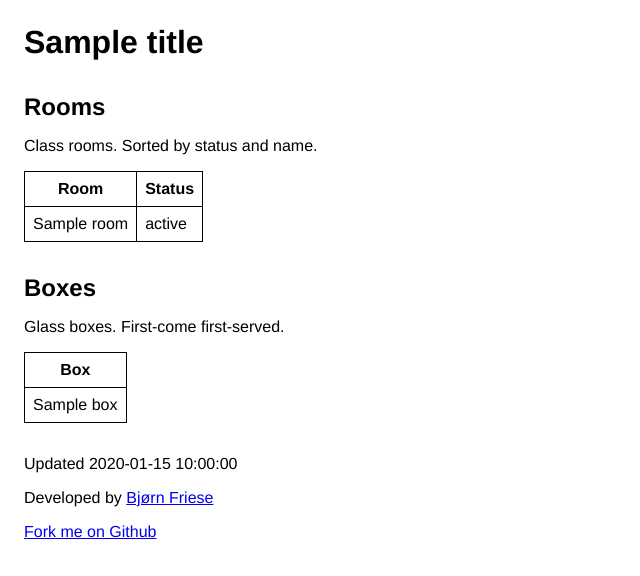
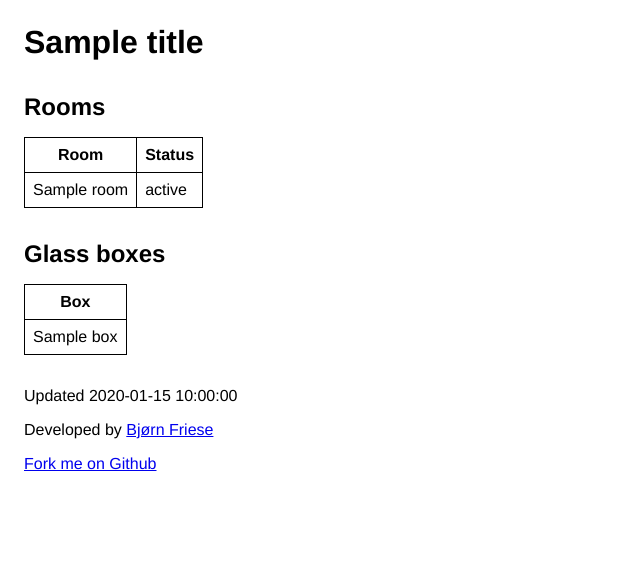
Before and after one commit to christianknu/eitu, a Python web app: template functions/eitu/templates/index.html in a window 1280 px wide. Shown: the top 576 px of the page, without its empty margins (0-640 px from the left). Run offline with Jinja, Linux system fonts and the light colour scheme; the template is opened without the code that fills it: most values are stand-ins (such as "Sample title", 1, 10 or a date in 2020).

Commit message:
Removed superfluous explanations

```diff
--- a/functions/eitu/templates/index.html
+++ b/functions/eitu/templates/index.html
@@ -33,7 +33,6 @@
     <h1>{{ title }}</h1>
     <section>
       <h2>Rooms</h2>
-      <p>Class rooms. Sorted by status and name.</p>
       <table>
         <tr>
           <th>Room</th>
@@ -48,8 +47,7 @@
       </table>
     </section>
     <section>
-      <h2>Boxes</h2>
-      <p>Glass boxes. First-come first-served.</p>
+      <h2>Glass boxes</h2>
       <table>
         <tr>
           <th>Box</th>
```
